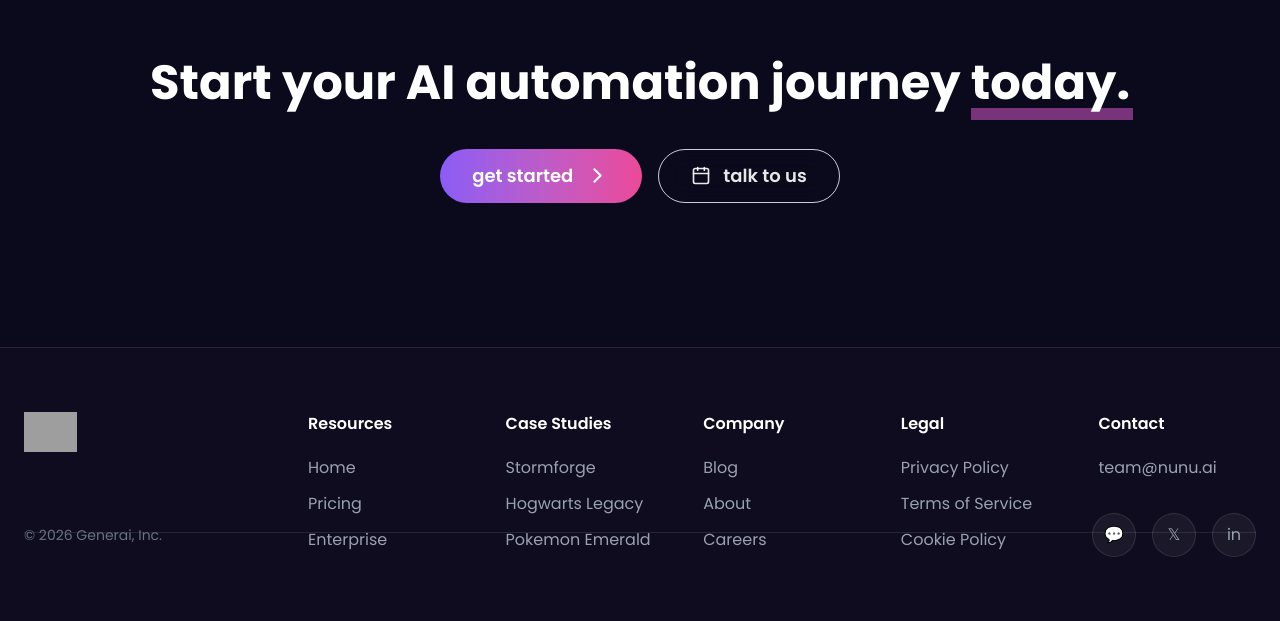
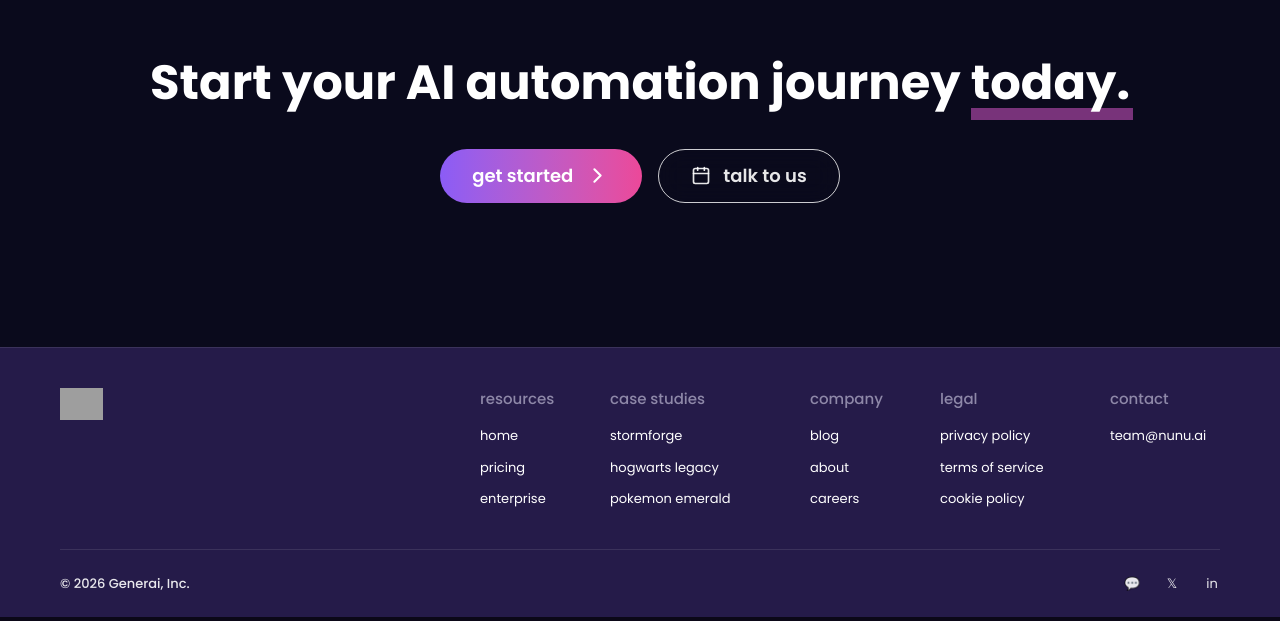
Before and after one commit to RashiGupta33/nun-clone, a React (Vite) app: page / in a window 1280 px wide. Shown: the part 4674-5295 px from the top of the page. Built offline with nearby package versions, Linux system fonts and the light colour scheme; grey boxes are pictures that could not be loaded.

Commit message:
footer css fixed

```diff
--- a/src/components/Footer.jsx
+++ b/src/components/Footer.jsx
@@ -1,68 +1,63 @@
 export default function Footer() {
     return (
-        <footer className="bg-[#0F0C1F] border-t border-white/10">
+        <footer className="bg-[#251B49] border-t border-white/10 text-[13px]">
 
-            <div className="max-w-7xl mx-auto px-6 py-16">
+            <div className="max-w-[1240px] mx-auto px-10 pt-10 pb-6">
 
                 {/* Top */}
 
-                <div className="grid lg:grid-cols-[220px_1fr] gap-16">
+                <div className="grid grid-cols-[420px_130px_200px_130px_170px_170px]">
 
                     {/* Logo */}
 
                     <div>
                         <a href="/">
-                            {/* Reuse the same SVG from Navbar here */}
                             <img
                                 src="/logo.svg"
                                 alt="nunu"
-                                className="h-10"
+                                className="h-8 w-auto"
                             />
                         </a>
                     </div>
 
-                    {/* Links */}
-
-                    <div className="grid grid-cols-2 md:grid-cols-3 lg:grid-cols-5 gap-10">
-
                     <FooterColumn
-                            title="Resources"
+                        title="resources"
                         links={[
-                                "Home",
-                                "Pricing",
-                                "Enterprise",
+                            "home",
+                            "pricing",
+                            "enterprise",
                         ]}
                     />
 
                     <FooterColumn
-                            title="Case Studies"
+                        title="case studies"
                         links={[
-                                "Stormforge",
-                                "Hogwarts Legacy",
-                                "Pokemon Emerald",
+                            "stormforge",
+                            "hogwarts legacy",
+                            "pokemon emerald",
                         ]}
                     />
 
                     <FooterColumn
-                            title="Company"
+                        title="company"
                         links={[
-                                "Blog",
-                                "About",
-                                "Careers",
+                            "blog",
+                            "about",
+                            "careers",
                         ]}
                     />
 
                     <FooterColumn
-                            title="Legal"
+                        title="legal"
                         links={[
-                                "Privacy Policy",
-                                "Terms of Service",
-                                "Cookie Policy",
+                            "privacy policy",
+                            "terms of service",
+                            "cookie policy",
                         ]}
                     />
 
                     <FooterColumn
-                            title="Contact"
+                        title="contact"
                         links={[
                             "team@nunu.ai",
                         ]}
@@ -70,28 +65,22 @@ export default function Footer() {
 
                 </div>
 
-                </div>
-
                 {/* Divider */}
 
-                <div className="-my-5 border-t border-white/10" />
+                <div className="mt-10 border-t border-white/10"></div>
 
                 {/* Bottom */}
 
-                <div className="flex flex-col md:flex-row items-center justify-between gap-6">
+                <div className="flex items-center justify-between pt-6">
 
-                    <p className="text-sm text-gray-500">
+                    <p className="text-white/90 text-[13px] font-medium">
                         © 2026 Generai, Inc.
                     </p>
 
-                    <div className="flex gap-4">
-
-                        <div className="flex gap-4">
+                    <div className="flex items-center gap-6">
                         <SocialButton>💬</SocialButton>
                         <SocialButton>𝕏</SocialButton>
                         <SocialButton>in</SocialButton>
-                        </div>
-
                     </div>
 
                 </div>
@@ -105,25 +94,21 @@ export default function Footer() {
 function FooterColumn({ title, links }) {
     return (
         <div>
-
-            <h4 className="text-white font-semibold mb-5">
+            <h3 className="text-[#8E88A8] text-[15px] font-medium mb-4">
                 {title}
-            </h4>
+            </h3>
 
             <div className="space-y-3">
-
                 {links.map((link) => (
                     <a
                         key={link}
                         href="#"
-                        className="block text-gray-400 hover:text-white transition"
+                        className="block text-white hover:text-[#C8B8FF] transition-colors"
                     >
                         {link}
                     </a>
                 ))}
-
             </div>
-
         </div>
     );
 }
@@ -132,19 +117,14 @@ function SocialButton({ children }) {
     return (
         <button
             className="
-      h-11
-      w-11
-      rounded-full
-      border
-      border-white/10
-      bg-white/5
+                w-4
+                h-4
                 flex
                 items-center
                 justify-center
-      text-gray-400
+                text-white/90
                 hover:text-white
-      hover:border-pink-500/40
-      transition
+                transition-colors
             "
         >
             {children}
```
Lines whose indentation alone changed are shown as unchanged.
